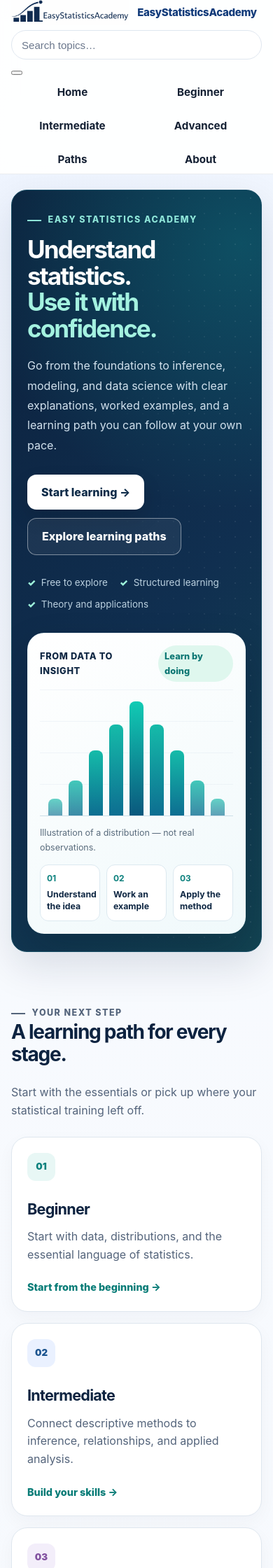
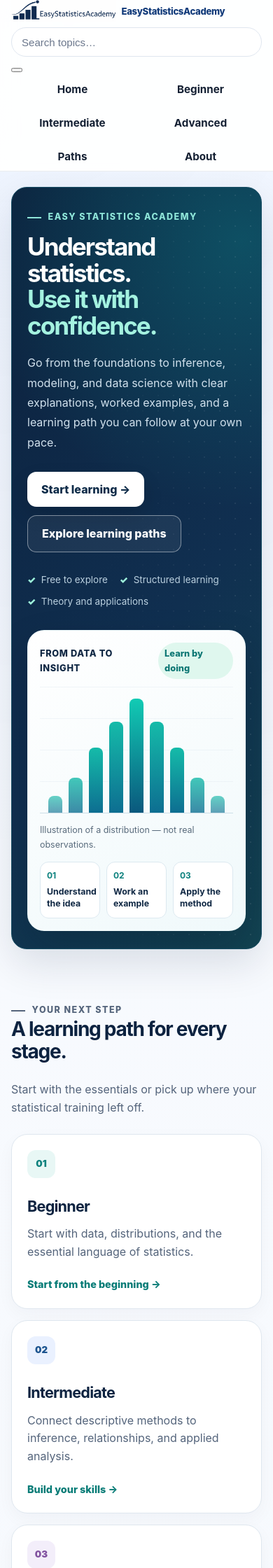
Before and after one commit to ammar-homaida-statistics/easystatisticsacademy, a Jekyll site: the page built from index.html, in a window 390 px wide. Shown: the top 2240 px of the page at 70% size. Built offline with Jekyll 4.4.1, drawn with Linux system fonts in a browser that asks for light colours.

Commit message:
Fit homepage header brand on narrow phones

```diff
--- a/css/home.css
+++ b/css/home.css
@@ -96,6 +96,12 @@
   .esa-home-steps div { padding:8px 5px; font-size:.7rem; }
   .esa-home-topic { padding:15px; }
 }
+@media(max-width:480px) {
+  /* Keep the existing site brand inside narrow phone viewports on the homepage. */
+  .site-header .brand { gap:8px; }
+  .site-header .brand img { height:32px; }
+  .site-header .brand-text { font-size:.82rem; }
+}
 @media(prefers-reduced-motion:reduce) {
   .esa-home a { transition:none; }
   .esa-home a:hover { transform:none; }
```
